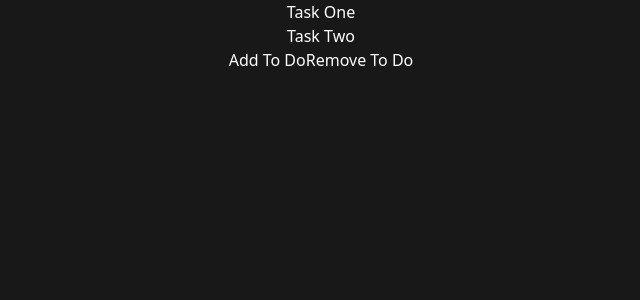
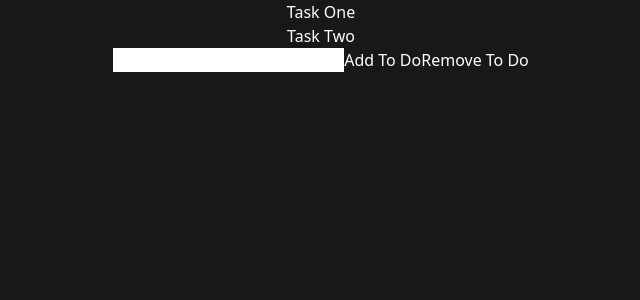
Before and after one commit to ASproson/react-challenges, a React (Create React App) app: page /todos in a window 1280 px wide. Shown: the top 300 px of the page, without its empty margins (319-959 px from the left). Built offline with nearby package versions, Linux system fonts and the light colour scheme.

Commit message:
Adds basic input submission

```diff
--- a/src/components/todos/Todos.tsx
+++ b/src/components/todos/Todos.tsx
@@ -1,23 +1,25 @@
-import { useState } from "react";
-const { v4: uuidv4 } = require("uuid");
+import { useState } from 'react';
+const { v4: uuidv4 } = require('uuid');
 
 const todoList = [
   {
     id: uuidv4(),
-    title: "Task One",
+    title: 'Task One',
   },
   {
     id: uuidv4(),
-    title: "Task Two",
+    title: 'Task Two',
   },
 ];
 
 export const Todos = () => {
   const [todos, setTodos] = useState(todoList);
+  const [newToDo, setNewToDo] = useState('');
 
-  const handleAddTodo = () => {
-    const newToDo = { id: uuidv4(), title: `Task Three` };
-    setTodos((prev) => [...prev, newToDo]);
+  const handleAddTodo = (newToDo: string) => {
+    const newTask = { id: uuidv4(), title: newToDo };
+    setTodos((prev) => [...prev, newTask]);
+    setNewToDo('');
   };
 
   const removeLastToDo = () => {
@@ -29,7 +31,12 @@ export const Todos = () => {
       {todos.map((todo) => {
         return <ToDo key={todo.id} todo={todo} />;
       })}
-      <button onClick={() => handleAddTodo()}>Add To Do</button>
+      <input
+        type="text"
+        value={newToDo}
+        onChange={(e) => setNewToDo(e.target.value)}
+      />
+      <button onClick={() => handleAddTodo(newToDo)}>Add To Do</button>
       <button onClick={() => removeLastToDo()}>Remove To Do</button>
     </div>
   );
```
